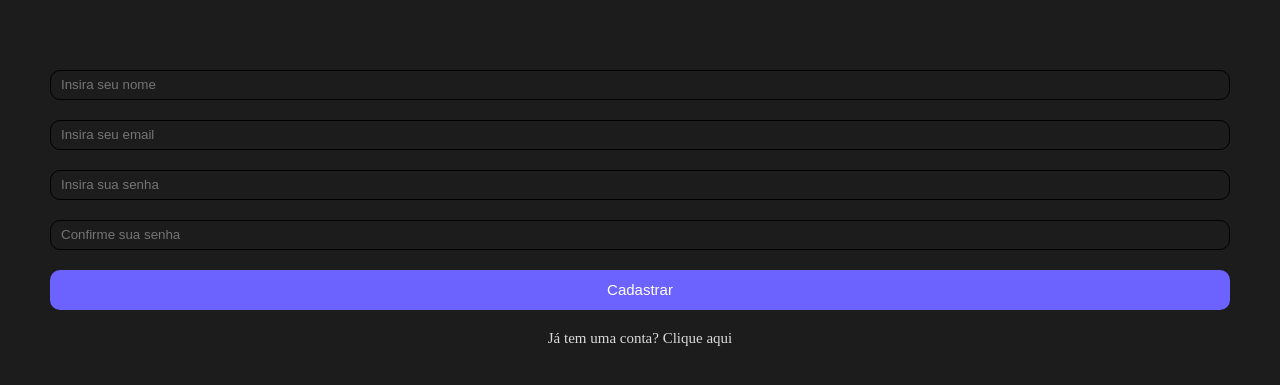
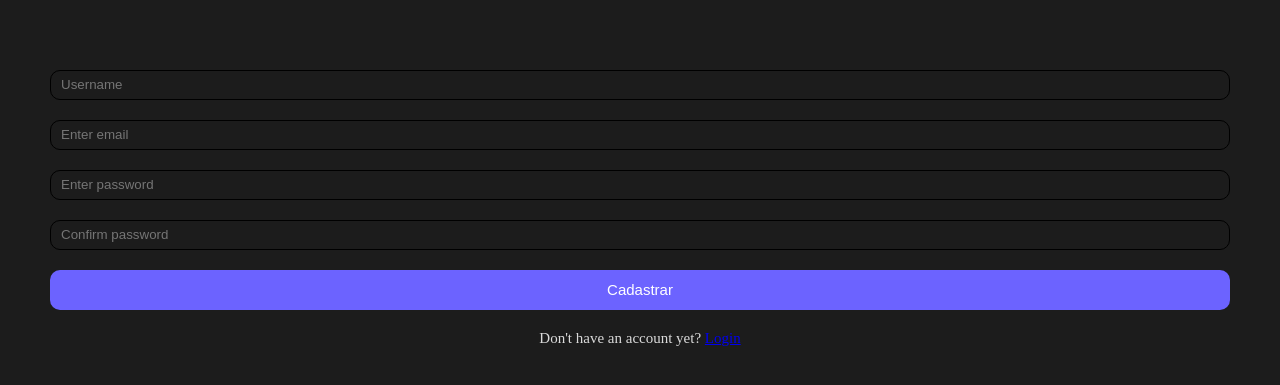
Before and after one commit to Samuel-Brito19/Car-Rental-Frontend, a React (Vite) app: page /register in a window 1280 px wide. Shown: the part 159-544 px from the top of the page. Built offline with nearby package versions, Linux system fonts and the light colour scheme.

Commit message:
Implementing logic in Register

```diff
--- a/src/pages/Login/index.tsx
+++ b/src/pages/Login/index.tsx
@@ -1,10 +1,9 @@
 import { Link, useNavigate } from "react-router-dom"
 import { Button } from "../../components/Button/styles"
 import { ContainerForm } from "../../components/Form/style"
-import { InputStyled } from "../../components/Input/style"
+import { InputStyled, Span } from "../../components/Input/style"
 import { Container, Header, Title } from "../Register/styles"
 import { useState } from "react"
-import { Span } from "./styles"
 import * as storage from '../../services/storage'
 import api from "../../services/api"
 import { AxiosError } from "axios"
@@ -19,7 +18,7 @@ const Login = () => {
         event.preventDefault()
 
         try {
-            const response = await api.post('/login', {
+            const response = await api.post('/users/login', {
                 email,
                 password
             })
--- a/src/pages/Login/styles.ts
+++ /dev/null
@@ -1,6 +0,0 @@
-import { styled } from "styled-components";
-
-export const Span = styled.span`
-font-size: 15px;
-text-align: center;
-`
--- a/src/pages/Register/index.tsx
+++ b/src/pages/Register/index.tsx
@@ -1,9 +1,52 @@
+import { Link, useNavigate } from "react-router-dom"
 import { Button } from "../../components/Button/styles"
 import { ContainerForm } from "../../components/Form/style"
 import { InputStyled, Span } from "../../components/Input/style"
 import { Container, Header, SubTitle, Title } from "./styles"
+import { useState } from "react"
+import api from "../../services/api"
+import { AxiosError } from "axios"
 
 const Register = () => {
+    const [inputs, setInputs] = useState({
+        name: '',
+        email: '',
+        password: '',
+        passwordConf: ''
+    })
+
+    const navigate = useNavigate()
+
+    const handleChange = (e: React.ChangeEvent<HTMLInputElement>) => {
+        setInputs(prev => ({...prev, [e.target.name] : e.target.value}))
+    }
+
+    const handleSubmit = async (e: React.FormEvent<HTMLButtonElement>) => {
+        e.preventDefault()
+        try {
+          await api.post('/users', inputs)
+          console.log(inputs)
+
+          if (inputs.password !== inputs.passwordConf) {
+            alert('Password does not match!!')
+            setInputs(
+              {
+                name: '',
+                email: '',
+                password: '',
+                passwordConf: ''
+              })
+
+            return
+          }
+
+          navigate('/')
+        } catch (error) {
+          if (error instanceof AxiosError) {
+            alert(error.response?.data.error)
+          }
+        }
+      }
     return(
         <>
         <Container>
@@ -14,12 +57,14 @@ const Register = () => {
         </Container>
 
         <ContainerForm>
-            <InputStyled placeholder="Insira seu nome"/>
-            <InputStyled placeholder="Insira seu email"/>
-            <InputStyled placeholder="Insira sua senha"/>
-            <InputStyled placeholder="Confirme sua senha"/>
-            <Button>Cadastrar</Button>
-            <Span>Já tem uma conta? Clique aqui</Span>
+            <InputStyled required type='text' placeholder='Username' name='name' onChange={handleChange}/>
+            <InputStyled required type='email' placeholder='Enter email' name='email' onChange={handleChange} />
+            <InputStyled  required type='password' placeholder='Enter password' name='password' value={inputs.password} onChange={handleChange}/>
+            <InputStyled required type='password' placeholder='Confirm password' name='passwordConf' value={inputs.passwordConf} onChange={handleChange}/>
+            <Button onClick={handleSubmit}>Cadastrar</Button>
+            <Span>
+          Don't have an account yet? <Link to="/">Login</Link>
+            </Span>
 
         </ContainerForm>
         </>
```
